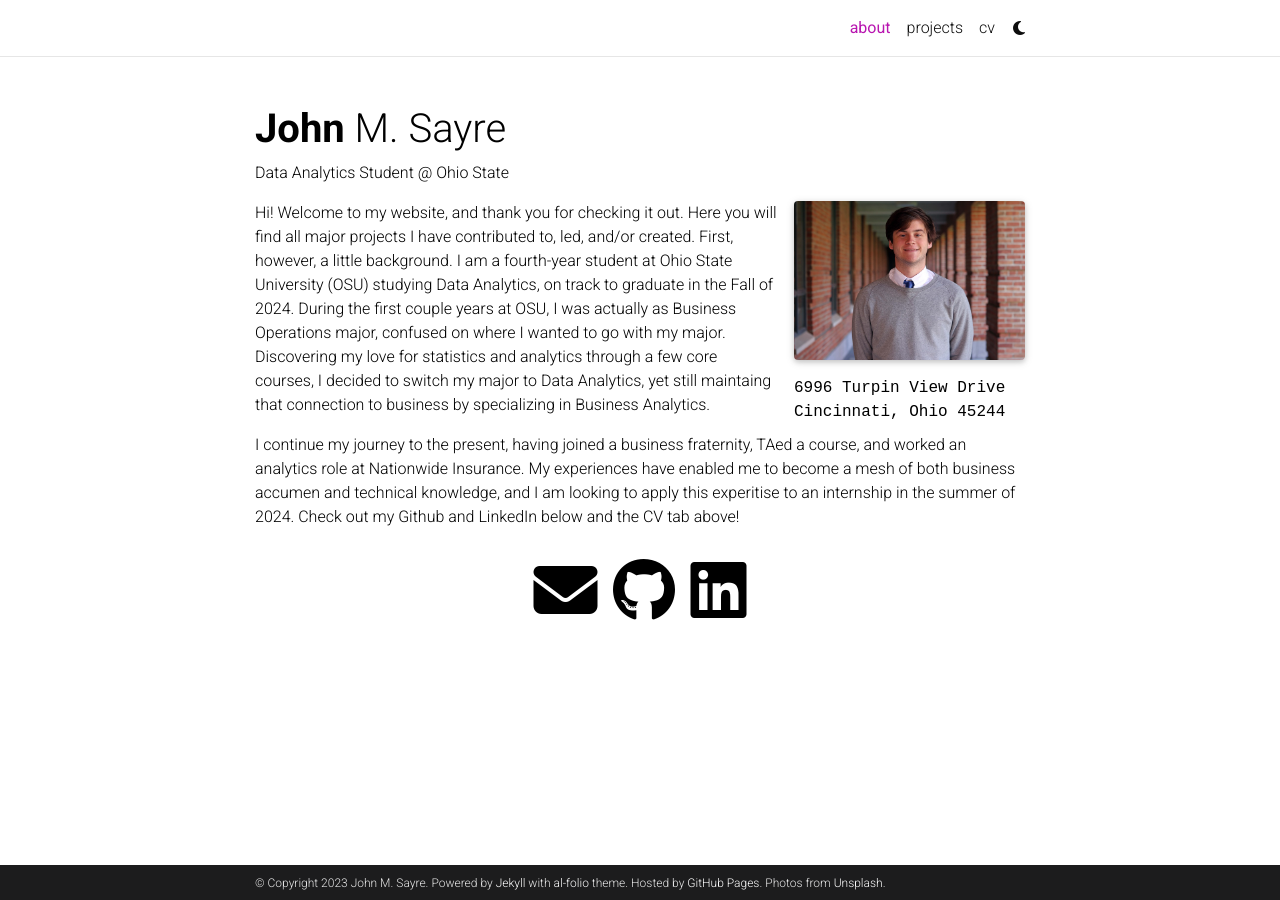
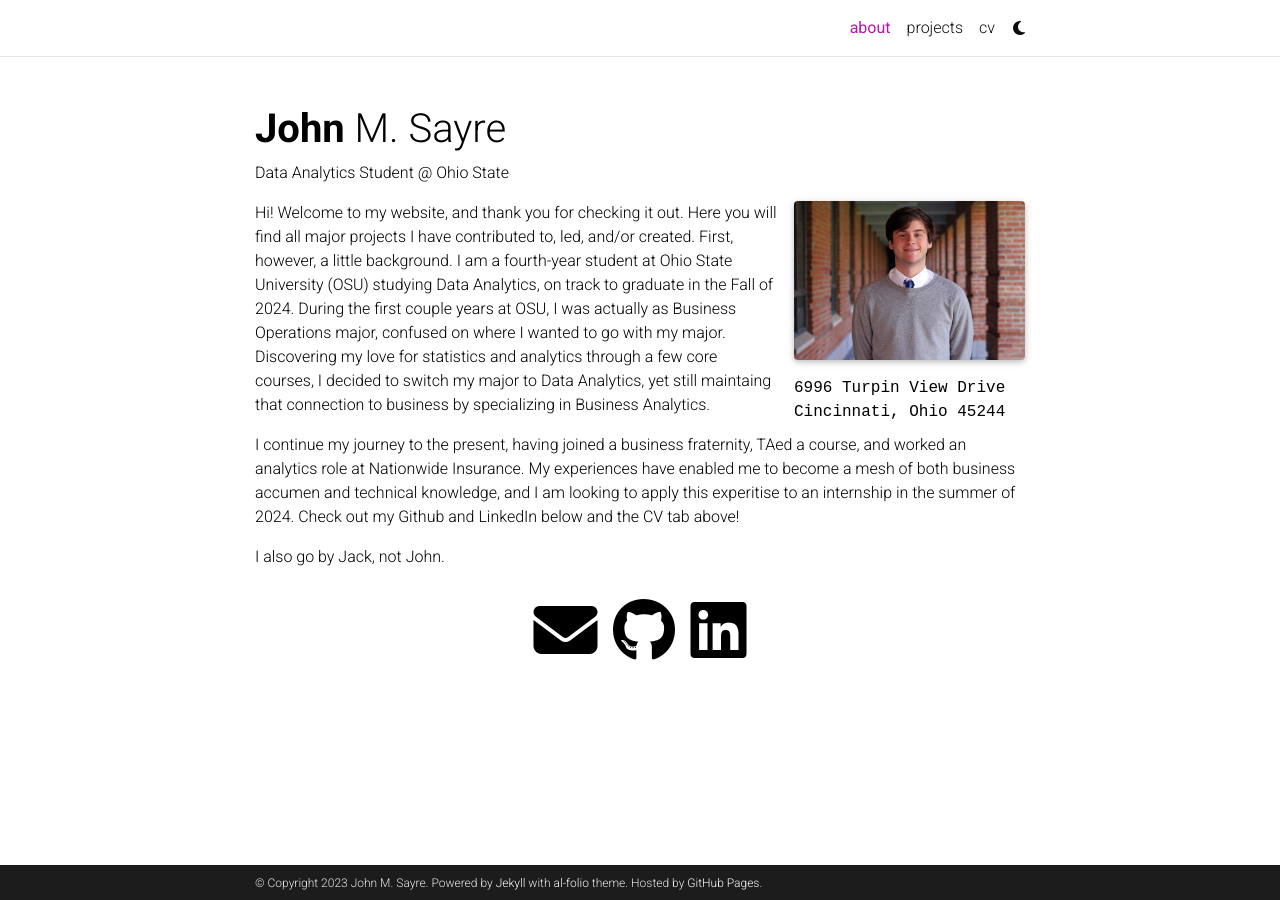
Before and after one commit to shall0ts/shall0ts.github.io, a Jekyll site: the page built from _pages/about.md, in a window 1280 px wide. Built offline with Jekyll 4.4.1, drawn with Linux system fonts in a browser that asks for light colours; full-size pictures stand in for the smaller copies a plugin makes; comment, search, counter and statistics services are not loaded; a style sheet for code colours, icons or effects is not loaded.

Commit message:
final change

```diff
--- a/_config.yml
+++ b/_config.yml
@@ -8,12 +8,11 @@
 last_name: Sayre
 email: jack@thesayres.net
 description: > # the ">" symbol means to ignore newlines until "footer_text:"
-  A simple, whitespace theme for academics. Based on [*folio](https://github.com/bogoli/-folio) design.
+  Jack Sayre's website.
 footer_text: >
   Powered by <a href="https://jekyllrb.com/" target="_blank">Jekyll</a> with <a href="https://github.com/alshedivat/al-folio">al-folio</a> theme.
   Hosted by <a href="https://pages.github.com/" target="_blank">GitHub Pages</a>.
-  Photos from <a href="https://unsplash.com" target="_blank">Unsplash</a>.
-keywords: jekyll, jekyll-theme, academic-website, portfolio-website  # add your own keywords or leave empty
+keywords:  # add your own keywords or leave empty
 
 lang: en # the language of your site (for example: en, fr, cn, ru, etc.)
 icon: ⚛️  # the emoji used as the favicon (alternatively, provide image name in /assets/img/)
--- a/_pages/about.md
+++ b/_pages/about.md
@@ -21,3 +21,5 @@
 Hi! Welcome to my website, and thank you for checking it out. Here you will find all major projects I have contributed to, led, and/or created. First, however, a little background. I am a fourth-year student at Ohio State University (OSU) studying Data Analytics, on track to graduate in the Fall of 2024. During the first couple years at OSU, I was actually as Business Operations major, confused on where I wanted to go with my major. Discovering my love for statistics and analytics through a few core courses, I decided to switch my major to Data Analytics, yet still maintaing that connection to business by specializing in Business Analytics.
 
 I continue my journey to the present, having joined a business fraternity, TAed a course, and worked an analytics role at Nationwide Insurance. My experiences have enabled me to become a mesh of both business accumen and technical knowledge, and I am looking to apply this experitise to an internship in the summer of 2024. Check out my Github and LinkedIn below and the CV tab above!
+
+I also go by Jack, not John.
```
